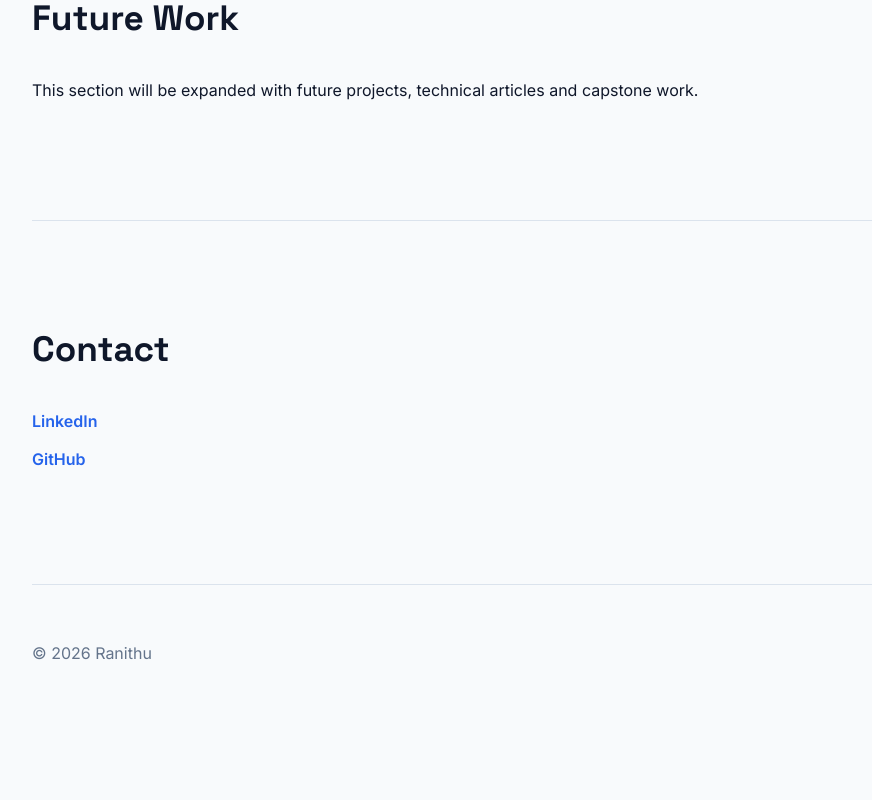
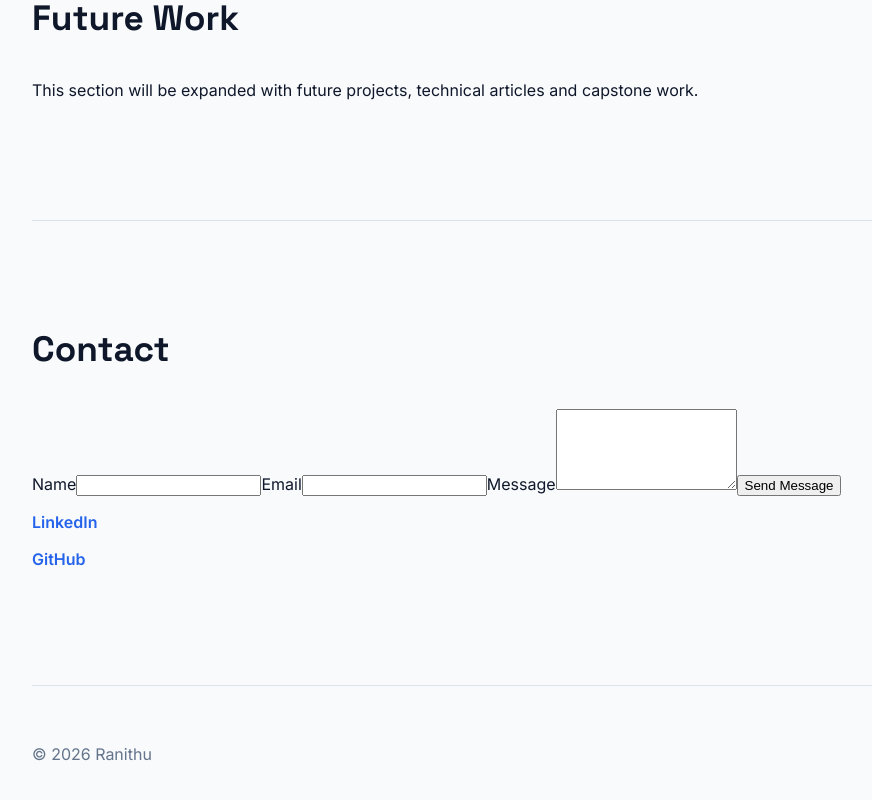
Before and after one commit to ranithu-h/ai-engineer-portfolio, a React (Vite) app: page / in a window 1280 px wide. Shown: the part 2838-3638 px from the top of the page, without its empty margins (140-1012 px from the left). Before the commit the page ends 3561 px from the top, so only its background shows below. Built offline with nearby package versions, Linux system fonts and the light colour scheme.

Commit message:
Add working contact form

```diff
--- a/src/App.jsx
+++ b/src/App.jsx
@@ -34,7 +34,11 @@ function App() {
             A web based tool created to help students solve simultaneous
             equations more easily.
           </p>
-          <a href="https://ranithu-h.github.io/SimultaneousCal/" target="_blank">
+          <a
+            href="https://ranithu-h.github.io/SimultaneousCal/"
+            target="_blank"
+            rel="noreferrer"
+          >
             Website
           </a>
         </article>
@@ -46,7 +50,11 @@ function App() {
             A collection of projects exploring artificial intelligence,
             machine learning and data driven applications.
           </p>
-          <a href="https://github.com/ranithu-h/project-01-biometric-data-analysis" target="_blank">
+          <a
+            href="https://github.com/ranithu-h/project-01-biometric-data-analysis"
+            target="_blank"
+            rel="noreferrer"
+          >
             GitHub
           </a>
         </article>
@@ -63,18 +71,56 @@ function App() {
       <section id="contact">
         <h2>Contact</h2>
 
+        <form
+          action="https://formspree.io/f/xwlkbqne"
+          method="POST"
+        >
+          <label htmlFor="name">Name</label>
+          <input
+            type="text"
+            id="name"
+            name="name"
+            required
+          />
+
+          <label htmlFor="email">Email</label>
+          <input
+            type="email"
+            id="email"
+            name="email"
+            required
+          />
+
+          <label htmlFor="message">Message</label>
+          <textarea
+            id="message"
+            name="message"
+            rows="5"
+            required
+          ></textarea>
+
+          <button type="submit">Send Message</button>
+        </form>
+
         <p>
-          <a href="https://www.linkedin.com/in/ranithu-h/" target="_blank">
+          <a
+            href="https://www.linkedin.com/in/ranithu-h/"
+            target="_blank"
+            rel="noreferrer"
+          >
             LinkedIn
           </a>
         </p>
 
         <p>
-          <a href="https://github.com/ranithu-h" target="_blank">
+          <a
+            href="https://github.com/ranithu-h"
+            target="_blank"
+            rel="noreferrer"
+          >
             GitHub
           </a>
         </p>
-
       </section>
 
       <footer>
```
